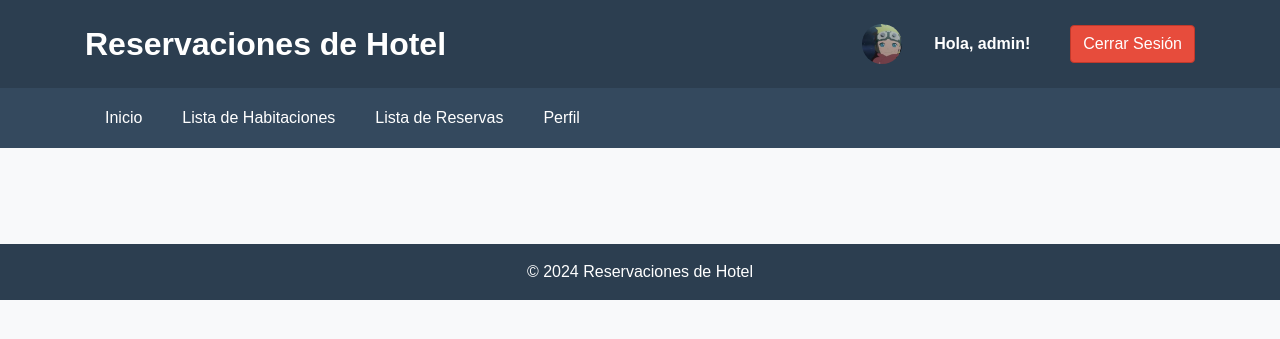
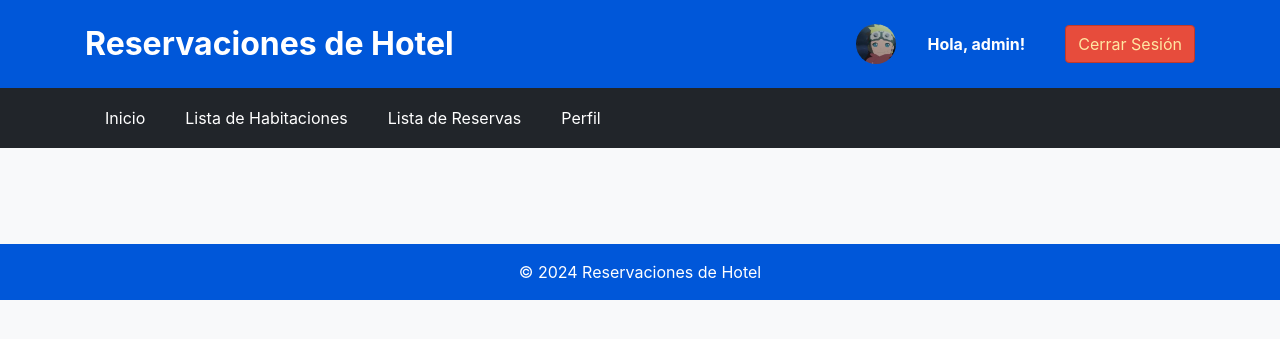
Before and after one commit to LeXScripterX/Hoctel_Reservaciones, a Django app: page / in a window 1280 px wide. Shown: the top 339 px of the page. Run offline with Django 5.2, Linux system fonts and the light colour scheme; a user stored in the database is signed in; data comes from the database, SQL or seed files in the repository; both versions use the stored data as it was before the commit; parts of the project's set-up code (start-up, migrations or seed data) failed here and were passed over; some libraries are stand-ins or nearby versions; some web fonts are replaced.

Commit message:
Comit Final

```diff
--- a/Reservaciones/base_Hoteles/static/css/styles.css
+++ b/Reservaciones/base_Hoteles/static/css/styles.css
@@ -12,9 +12,9 @@
 /* General Styles */
 
 body {
-    font-family: 'OnePieceFont', sans-serif;
+    font-family: -apple-system, BlinkMacSystemFont, 'Segoe UI', 'Roboto', 'Oxygen', 'Ubuntu', 'Cantarell', 'Fira Sans', 'Droid Sans', 'Helvetica Neue', sans-serif;
     /* font-family: 'Segoe UI', Tahoma, Geneva, Verdana, sans-serif; */
-    background-color: #f8f9fa;
+    background-color: #A3E4D7; /* Verde menta suave */
     color: #343a40;
     margin: 0;
     padding: 0;
@@ -23,13 +23,22 @@ body {
 
 /* Header Styles */
 
+.font-weight-bold {
+    font-family: -apple-system, BlinkMacSystemFont, 'Segoe UI', 'Roboto', 'Oxygen', 'Ubuntu', 'Cantarell', 'Fira Sans', 'Droid Sans', 'Helvetica Neue', sans-serif;
+    font-size: medium;
+}
+
 .bg-custom-header {
     background-color: #2c3e50;
     /* Azul oscuro */
     color: white;
     padding: 20px 0;
 }
+.bg-custom-header {
+    background-color: #0057D9; /* Azul vibrante */
 
+
+}
 .bg-custom-header h1 {
     font-size: 2rem;
     margin: 0;
@@ -37,17 +46,20 @@ body {
 
 
 /* Navbar Styles */
-
 .bg-custom-nav {
-    background-color: #34495e;
-    /* Azul medio */
+    background-color: #21252a; /* Amarillo dorado */
+    /* background-color: #FFE7A3; Amarillo oro pálido */
 }
 
 .bg-custom-nav .nav-link {
     color: white;
     padding: 10px 20px;
 }
+ .bg-custom-header {
+            background-color: #0057D9; /* Azul vibrante */
 
+
+        }
 .bg-custom-nav .nav-link:hover {
     background-color: #8a8a8a;
     /* Azul claro */
@@ -114,6 +126,9 @@ footer {
 .text-center {
     text-align: center;
 }
+.text-custom-white {
+    color: #FFE7A3;
+}
 
 .mt-5 {
     margin-top: 3rem;
@@ -168,3 +183,19 @@ footer {
     color: #28a745;
     font-weight: bold;
 }
+.hover-bg-custom-light:hover {
+    background-color:  #FF4500; /* Rojo intenso */
+    /* Azul claro */
+}
+
+
+.hover-bg-custom-red:hover {
+    background-color:  #DC143C; /* Carmesí */
+    /* Rojo */
+}
+
+.rounded-circle {
+    object-fit: cover;
+    width: 40px;
+    height: 40px;
+}
--- a/Reservaciones/base_Hoteles/templates/index.html
+++ b/Reservaciones/base_Hoteles/templates/index.html
@@ -8,37 +8,7 @@
     <title>{% block title %}Reservaciones de Hotel{% endblock %}</title>
     <link rel="stylesheet" href="https://stackpath.bootstrapcdn.com/bootstrap/4.5.2/css/bootstrap.min.css">
     <link rel="stylesheet" href="{% static 'css/styles.css' %}">
-    <style>
-        .bg-custom-header {
-            background-color: #2c3e50;
-            /* Azul oscuro */
-        }
 
-        .bg-custom-nav {
-            background-color: #34495e;
-            /* Azul medio */
-        }
-
-        .text-custom-white {
-            color: white;
-        }
-
-        .hover-bg-custom-light:hover {
-            background-color: #8a8a8a;
-            /* Azul claro */
-        }
-
-        .hover-bg-custom-red:hover {
-            background-color: #e74c3c;
-            /* Rojo */
-        }
-
-        .rounded-circle {
-            object-fit: cover;
-            width: 40px;
-            height: 40px;
-        }
-    </style>
 </head>
 
 <body class="bg-light">
```
Also changed, not shown: README.md, Reservaciones/base_Hoteles/migrations/0001_initial.py (deleted), Reservaciones/base_Hoteles/migrations/0002_profile.py (deleted), Reservaciones/db.sqlite3 (deleted), Reservaciones/media/profile_pics/One_Piece_Monkey_D_Luffy_Wano_Kuni_Arc.jpg (added).
